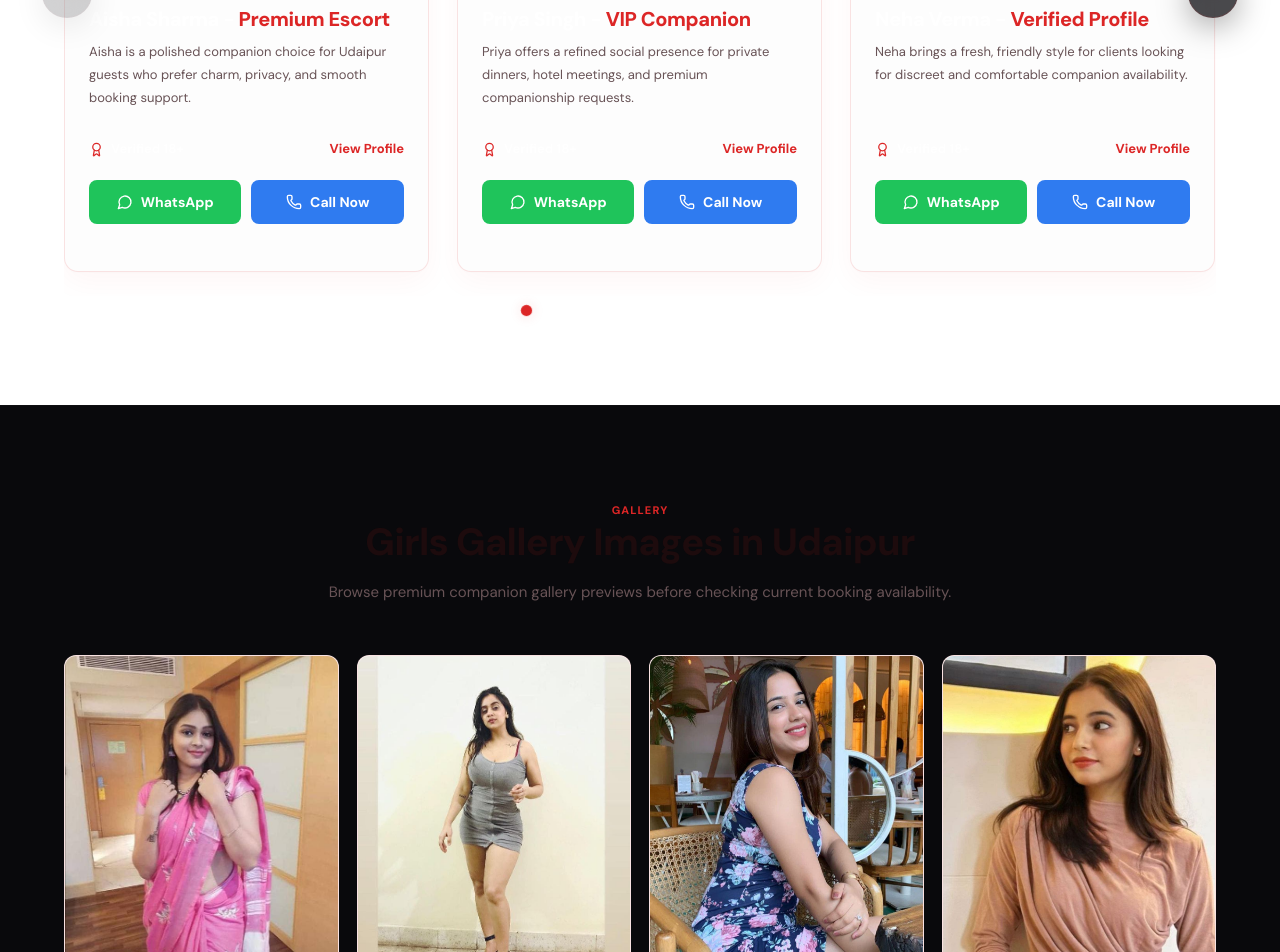
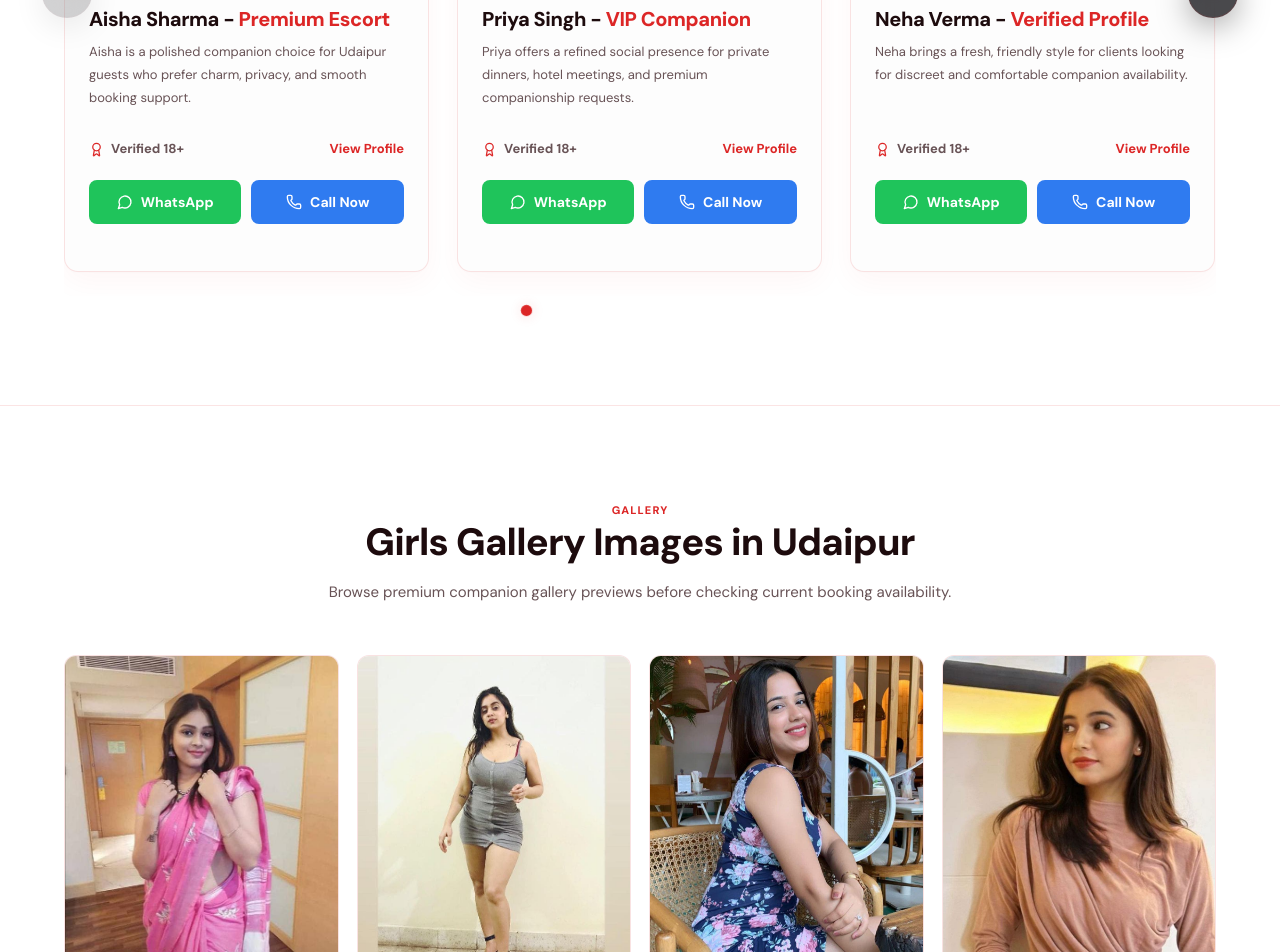
Before and after one commit to udaipuresorthub-del/velvet-affair, a Next.js app: page / in a window 1280 px wide. Shown: the part 1560-2512 px from the top of the page. Built offline with nearby package versions, Linux system fonts and the light colour scheme.

Commit message:
Fix dark backgrounds on sections/footers, set theme to pure white, and set all text to contrast charcoal/black

```diff
--- a/src/app/globals.css
+++ b/src/app/globals.css
@@ -291,7 +291,7 @@ p {
 
 .hero-description {
   max-width: 820px;
-  color: rgba(255, 255, 255, 0.85);
+  color: var(--ink);
   font-size: clamp(15px, 1.8vw, 16px);
   line-height: 1.8;
   margin-bottom: 30px;
@@ -438,7 +438,7 @@ button.gold:hover {
 }
 
 .girl-card-body h3 {
-  color: #fff;
+  color: var(--ink);
   font-size: 20px;
   margin-bottom: 10px;
 }
@@ -466,7 +466,7 @@ button.gold:hover {
   display: inline-flex;
   align-items: center;
   gap: 7px;
-  color: rgba(255, 255, 255, 0.82);
+  color: var(--muted);
 }
 
 .girl-card-meta svg,
@@ -533,14 +533,14 @@ button.gold:hover {
 }
 
 .section.alt {
-  background: #09090c;
-  border-top: 1px solid rgba(255, 255, 255, 0.02);
-  border-bottom: 1px solid rgba(255, 255, 255, 0.02);
+  background: #ffffff;
+  border-top: 1px solid var(--line);
+  border-bottom: 1px solid var(--line);
 }
 
 /* Trust Badges Bar Styling */
 .trust-badges-bar {
-  background: rgba(12, 12, 17, 0.6);
+  background: rgba(255, 255, 255, 0.85);
   border-top: 1px solid var(--line);
   border-bottom: 1px solid var(--line);
   padding: 24px 0;
@@ -663,7 +663,7 @@ button.gold:hover {
   gap: 10px;
   font-size: 14px;
   font-weight: 500;
-  color: rgba(255, 255, 255, 0.9);
+  color: var(--ink);
 }
 
 .gold-bullet-list li svg {
@@ -694,7 +694,7 @@ button.gold:hover {
   gap: 8px;
   font-size: 14px;
   font-weight: 600;
-  color: rgba(255, 255, 255, 0.95);
+  color: var(--ink);
 }
 
 .check-item svg {
@@ -1010,7 +1010,7 @@ button.gold:hover {
 }
 
 .overview-row-v2 .value {
-  color: rgba(255, 255, 255, 0.9);
+  color: var(--ink);
 }
 
 /* FAQ v2 */
@@ -1296,7 +1296,7 @@ button.gold:hover {
 
 /* Footer styling */
 .footer {
-  background: #020203;
+  background: #ffffff;
   border-top: 1px solid var(--line);
   padding: 80px 0 40px;
 }
@@ -1338,7 +1338,7 @@ button.gold:hover {
   font-size: 15px;
   text-transform: uppercase;
   letter-spacing: 0.05em;
-  color: #fff;
+  color: var(--ink);
   margin-bottom: 8px;
 }
 
@@ -1358,14 +1358,14 @@ button.gold:hover {
 }
 
 .footer-bottom {
-  border-top: 1px solid rgba(255, 255, 255, 0.04);
+  border-top: 1px solid var(--line);
   margin-top: 60px;
   padding-top: 24px;
   display: flex;
   justify-content: space-between;
   gap: 20px;
   font-size: 12px;
-  color: rgba(255, 255, 255, 0.35);
+  color: var(--muted);
 }
 
 /* Sticky Contact Actions Bar (Mobile Only) */
@@ -1644,15 +1644,15 @@ button.gold:hover {
     min-height: calc(100svh - 98px);
     align-items: end;
     padding: 86px 0 34px;
-    border-bottom: 1px solid rgba(255, 51, 102, 0.14);
-    background: #050507;
+    border-bottom: 1px solid var(--line);
+    background: #ffffff;
   }
 
   .hero::before {
     background:
-      linear-gradient(to top, #050507 0%, rgba(5, 5, 7, 0.9) 36%, rgba(5, 5, 7, 0.28) 100%),
+      linear-gradient(to top, #ffffff 0%, rgba(255, 255, 255, 0.9) 36%, rgba(255, 255, 255, 0.28) 100%),
       url("/images/udaipur-escort-service.jpg") center top/cover no-repeat;
-    opacity: 1;
+    opacity: 0.92;
   }
 
   .hero::after {
```
